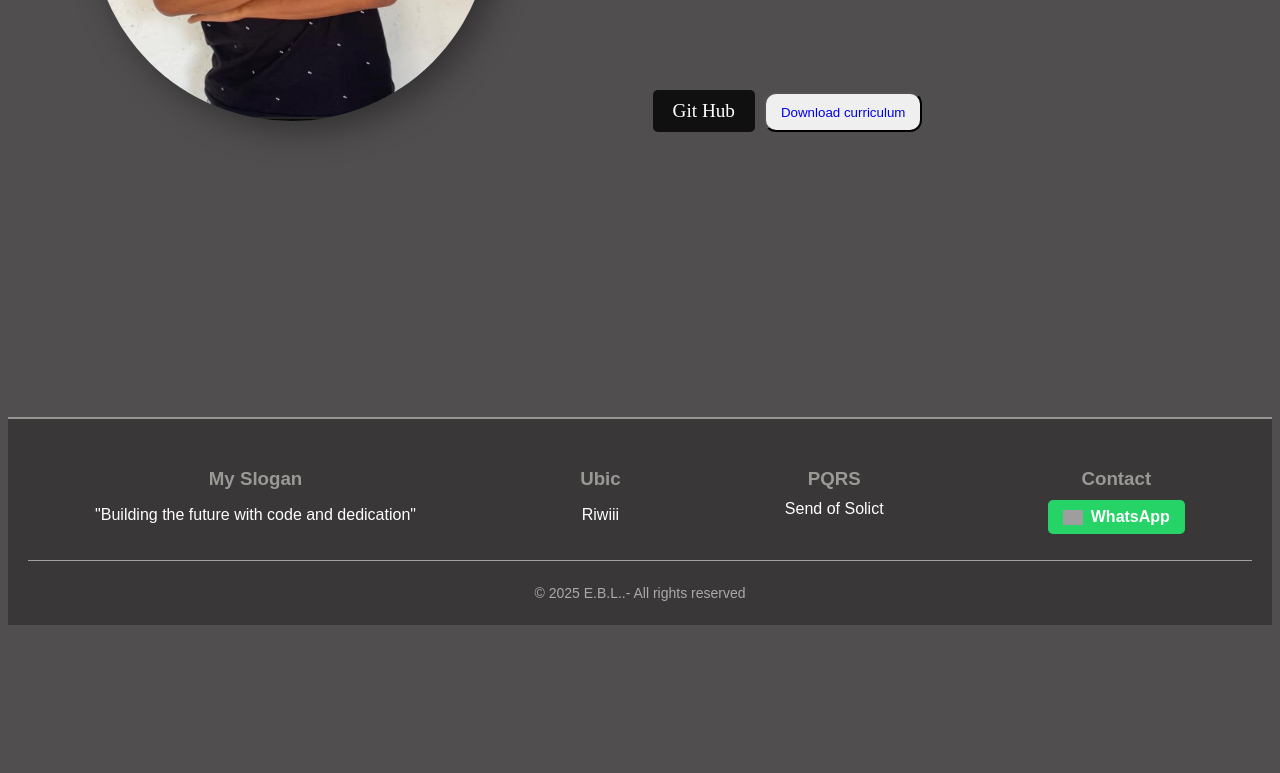
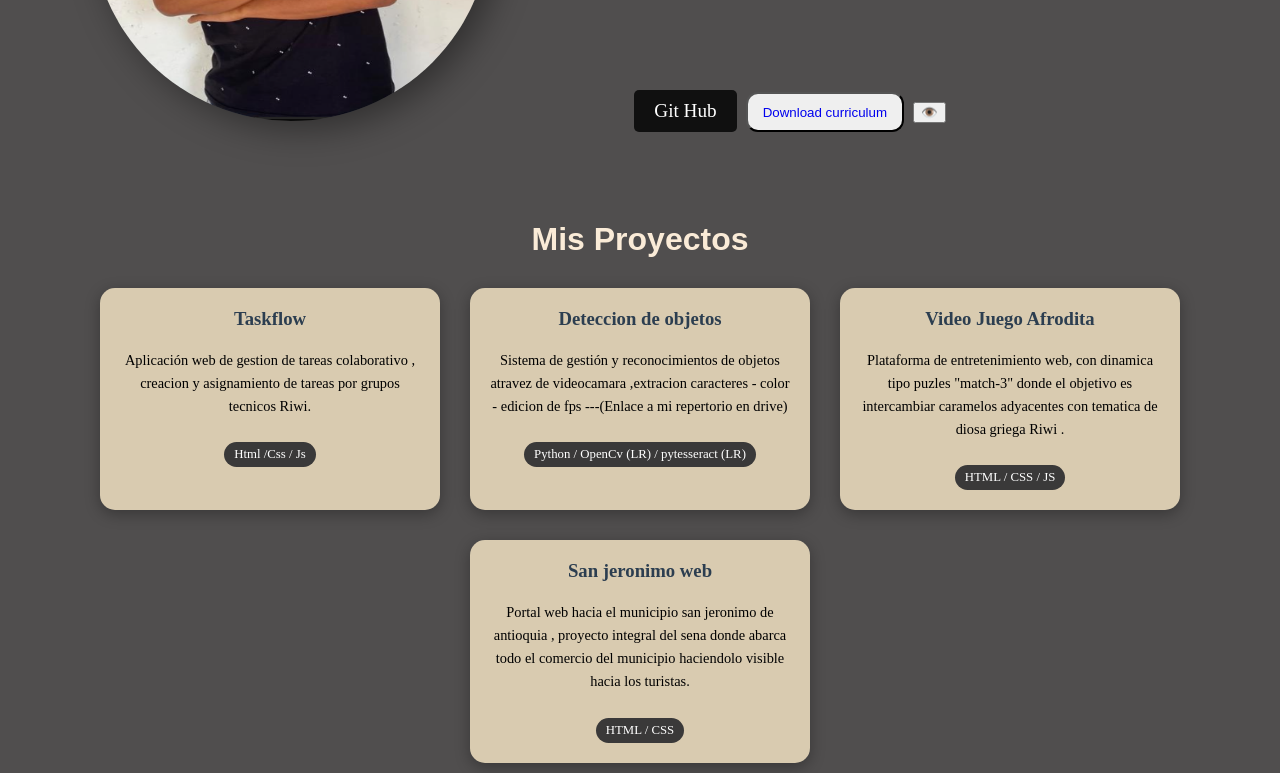
Before and after one commit to Esteban-Bustamante6/Portafolio, a plain HTML site: page index.html in a window 1280 px wide. Shown: the part 487-1260 px from the top of the page. Before the commit the page ends 1120 px from the top, so only its background shows below. Drawn offline with Linux system fonts and the light colour scheme; grey boxes are pictures that could not be loaded.

Commit message:
portafolio con proyectos

```diff
--- /dev/null
+++ b/app.js
@@ -0,0 +1,28 @@
+window.onload = function() {
+            alert("¡Bienvenido a mi portafolio, espero que disfrutes de mis proyectos!");
+        };
+
+        // Variable global para guardar el texto original
+        const textoOriginal = "Hello, I'm Esteban Bustamante, I'm 21 years old. I like technology. I'm intrigued to know how these applications work, and I had the opportunity to develop an API. When I developed this API, I became quite interested in programming. In fact, I'm studying a technology in Software Analysis and Development at the Sena educational institution.";
+        let esTextoNuevo = false;
+
+        // Función para interactuar con el texto (alternar contenido)
+        function interactuarTexto() {
+            const parrafo = document.querySelector('.esteban');
+
+            if (parrafo) {
+                if (!esTextoNuevo) {
+                    // Ponemos el mensaje de agradecimiento
+                    parrafo.innerHTML = "<strong>gracias por interactuar estoy aprendiendo java script</strong>";
+                    parrafo.style.color = "antiquewhite";
+                    parrafo.style.fontSize = "1.2em";
+                    esTextoNuevo = true;
+                } else {
+                    // Restauramos el texto original
+                    parrafo.innerHTML = textoOriginal;
+                    parrafo.style.color = ""; // Restaura color por defecto del CSS
+                    parrafo.style.fontSize = ""; // Restaura tamaño por defecto
+                    esTextoNuevo = false;
+                }
+            }
+        }
--- a/index.css
+++ b/index.css
@@ -119,6 +119,58 @@ legend{
 }
 
 
+.projects-section {
+            width: 90%;
+            max-width: 1200px;
+            margin: 50px auto;
+            text-align: center;
+        }
+
+.projects-container {
+    display: flex;
+    flex-wrap: wrap;
+    justify-content: center;
+    gap: 30px;
+    margin-top: 30px;
+}
+
+.project-card {
+    background: #d9cbb0;
+    border-radius: 15px;
+    width: 300px;
+    padding: 20px;
+    box-shadow: 0 4px 15px rgba(0,0,0,0.3);
+    transition: transform 0.4s ease, box-shadow 0.4s ease;
+    cursor: pointer;
+    color: #333;
+}
+
+.project-card:hover {
+    transform: translateY(-15px) scale(1.05);
+    box-shadow: 0 12px 25px rgba(0,0,0,0.5);
+    background: antiquewhite;
+}
+
+.project-card h3 {
+    margin-top: 0;
+    color: #2c3e50;
+}
+
+.project-card p {
+    font-size: 0.9em;
+    line-height: 1.6;
+}
+
+.project-tag {
+    display: inline-block;
+    background: #3a3939;
+    color: white;
+    padding: 5px 10px;
+    border-radius: 20px;
+    font-size: 0.8em;
+    margin-top: 10px;
+}
+
 
 @media (max-width: 768px) {
     header {
--- a/index.html
+++ b/index.html
@@ -64,7 +64,7 @@
 
             </div>
         </header>
-        <section style="display: flex;">
+        <section style="display: flex; height: 550px;">
 
             <div id="Photo"> <img src="img/Captura.PNG" alt="Foto Personal" class="Photo">
                 <h1 id="presentation">My presentation</h1>
@@ -75,6 +75,45 @@
                 <div id="Botoness">
                     <a href="https://github.com/Esteban-Bustamante6 " target="_blank" class="btn-visualizador">Git Hub </a>
                     <button type="button" class="curriculum"><a href="img/Curriculum EBL .pdf" download="Mi_Curriculum_Esteban.pdf" style="text-decoration: none;">Download curriculum</a></button>
+
+                    <button type="button" class="btn-eye" onclick="interactuarTexto()">👁️</button>
+                </div>
+            </div>
+        </section>
+
+        <!-- SECCIÓN DE PROYECTOS AÑADIDA -->
+        <section class="projects-section">
+            <h2 style="color: antiquewhite; font-family: sans-serif; font-size: 2em; margin-bottom: 10px;">Mis Proyectos</h2>
+            <div class="projects-container">
+                <!-- Carta Proyecto 1 -->
+                <div class="project-card">
+                    <a href="https://github.com/TaskFlowJS/TaskFlow_JS" target="_blank" style="text-decoration: none; color: black;">
+                    <h3>Taskflow</h3>
+                    <p>Aplicación web de gestion de tareas colaborativo , creacion y asignamiento de tareas por grupos tecnicos Riwi.</p>
+                    <span class="project-tag">Html /Css / Js</span></a>
+                </div>
+
+                <!-- Carta Proyecto 2 -->
+                <div class="project-card">
+                    <a href="https://drive.google.com/drive/folders/18dLfmlErzISF8glZZ2EnHDl_kc5q2tdl?usp=drive_link" target="_blank" style="text-decoration: none; color: black;">
+                    <h3>Deteccion de objetos</h3>
+                    <p>Sistema de gestión y reconocimientos de objetos atravez de videocamara ,extracion caracteres - color - edicion de fps ---(Enlace a mi repertorio en drive) </p>
+                    <span class="project-tag">Python / OpenCv (LR) / pytesseract (LR)</span></a>
+                </div>
+
+                <!-- Carta Proyecto 3 -->
+                <div class="project-card">
+                    <a href="https://github.com/VideoJuegoAfrodita" target="_blank" style="text-decoration: none; color: black;">
+                    <h3>Video Juego Afrodita</h3>
+                    <p>Plataforma de entretenimiento web, con dinamica tipo puzles "match-3" donde el objetivo es intercambiar caramelos adyacentes con tematica de diosa griega Riwi .</p>
+                    <span class="project-tag">HTML / CSS / JS</span></a>
+                </div>
+
+                <div class="project-card">
+                    <a href="https://drive.google.com/file/d/1sDGk6cl1MJjtk2yxESj1cn8k_k-w0zD6/view?usp=drive_link" target="_blank" style="text-decoration: none; color: black;">
+                    <h3>San jeronimo web</h3>
+                    <p>Portal web hacia el municipio san jeronimo de antioquia , proyecto integral del sena donde abarca todo el comercio del municipio haciendolo visible hacia los turistas.</p>
+                    <span class="project-tag">HTML / CSS </span></a>
                 </div>
             </div>
         </section>
@@ -111,5 +150,6 @@
         </footer>
     </main>
 
+    <script src="app.js"></script>
 </body>
 </html>
```
Also changed, not shown: mascotas.html (+1 -1 lines).
